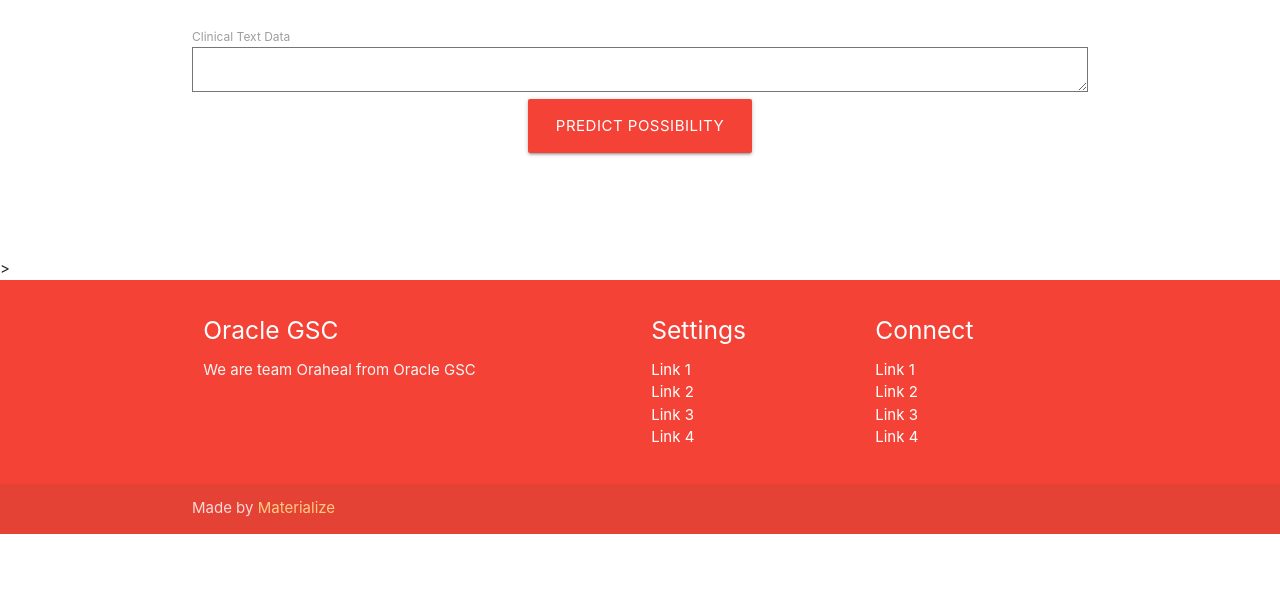
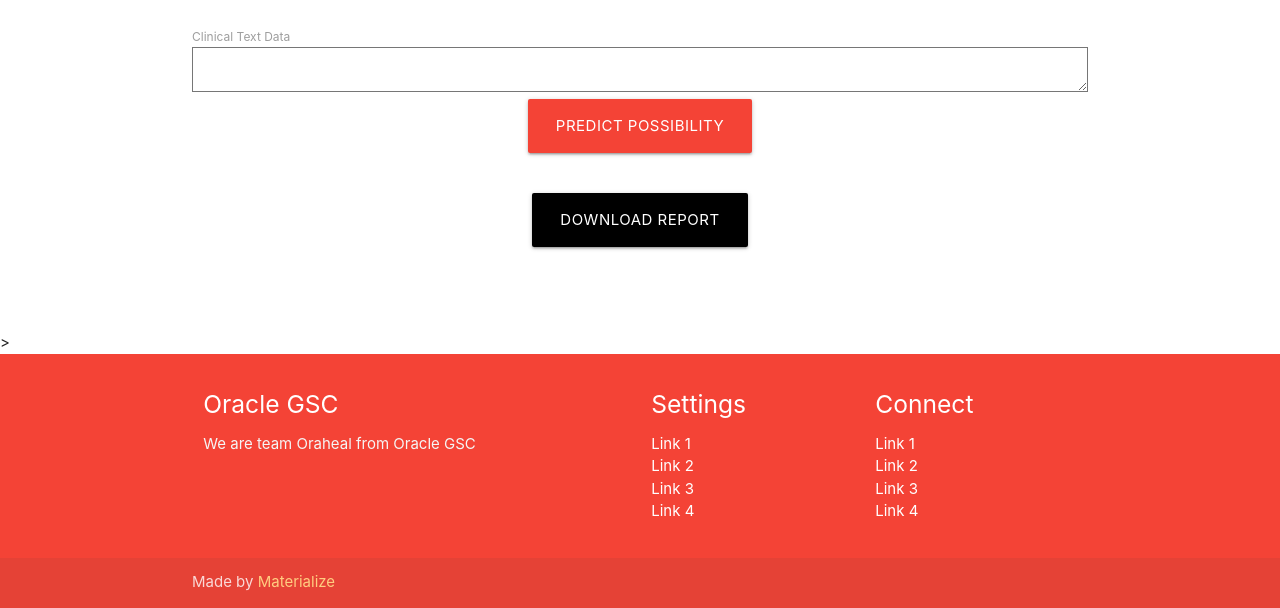
Before and after one commit to Sagnik220/Oraheal, a Flask app: page / in a window 1280 px wide. Shown: the part 245-853 px from the top of the page. Before the commit the page ends 779 px from the top, so only its background shows below. Run offline with Flask 2, Linux system fonts and the light colour scheme; parts of the project's set-up code (start-up, migrations or seed data) failed here and were passed over; some libraries are stand-ins or nearby versions.

Commit message:
Web App Functionality

```diff
--- a/app.py
+++ b/app.py
@@ -1,4 +1,4 @@
-from flask import Flask,request, url_for, redirect, render_template
+from flask import Flask,request, url_for, redirect, render_template,send_file,make_response
 import numpy as np
 import pandas as pd
 import numpy as np
@@ -6,6 +6,7 @@ import os
 import pickle
 import warnings
 import spacy
+from fpdf import FPDF
 
 from sklearn.feature_extraction.text import TfidfVectorizer
 
@@ -23,6 +24,7 @@ def get_key(val,my_dict):
 		if val == value:
 			return key
 
+
 model = load_model('model.pkl')
 
 vec_model = load_model('vectorizer.pkl')
@@ -30,7 +32,7 @@ vec_model = load_model('vectorizer.pkl')
 
 app = Flask(__name__)
 
-
+disease=''
 
 @app.route('/')
 
@@ -43,9 +45,19 @@ def predict():
     vec_text =  vec_model.transform([x for x in request.form.values()]).toarray()
     pred = model.predict(vec_text)
     final_result = get_key(pred,prediction_labels)
-    print(final_result)
+    return render_template('index.html',pred='According to our estimate you are suffering from {}'.format(final_result))
 
-    return render_template('index.html',pred='According to our estimate you are suffering from {}'.format(final_result))
+@app.route('/download',methods=['POST','GET'])
+def medicalreportspdf():
+    pdf = FPDF()
+    pdf.add_page()
+    pdf.set_font("Arial", size = 15)
+    pdf.cell(200, 10, txt = "ORAHEAL",ln = 1, align = 'R')
+    pdf.cell(200, 10, txt = "According to our estimate you are suffering from ",ln = 2, align = 'L')
+    response = make_response(pdf.output(dest='S').encode('latin-1'))
+    response.headers.set('Content-Disposition', 'attachment', filename='Report' + '.pdf')
+    response.headers.set('Content-Type', 'application/pdf')
+    return response
 
 if __name__ == '__main__':
     app.run(debug=True)
--- a/templates/index.html
+++ b/templates/index.html
@@ -3,7 +3,7 @@
 <head>
   <meta http-equiv="Content-Type" content="text/html; charset=UTF-8"/>
   <meta name="viewport" content="width=device-width, initial-scale=1, maximum-scale=1.0"/>
-  <title>Starter Template - Materialize</title>
+  <title>Oraheal</title>
 
   <!-- CSS  -->
   <link href="https://fonts.googleapis.com/icon?family=Material+Icons" rel="stylesheet">
@@ -35,9 +35,11 @@
     </form>
       </div>
 
-      <br>
-        {{pred}}<br>
+      <br>{{pred}}<br>
 
+      <div class="row center">
+        <a href="{{url_for('medicalreportspdf')}}" class="btn-large waves-effect waves-light black">Download Report</a>
+    </div>
     </div>
   </div>
 
```
Also changed, not shown: pdftest.py (deleted, +0 -24 lines).
